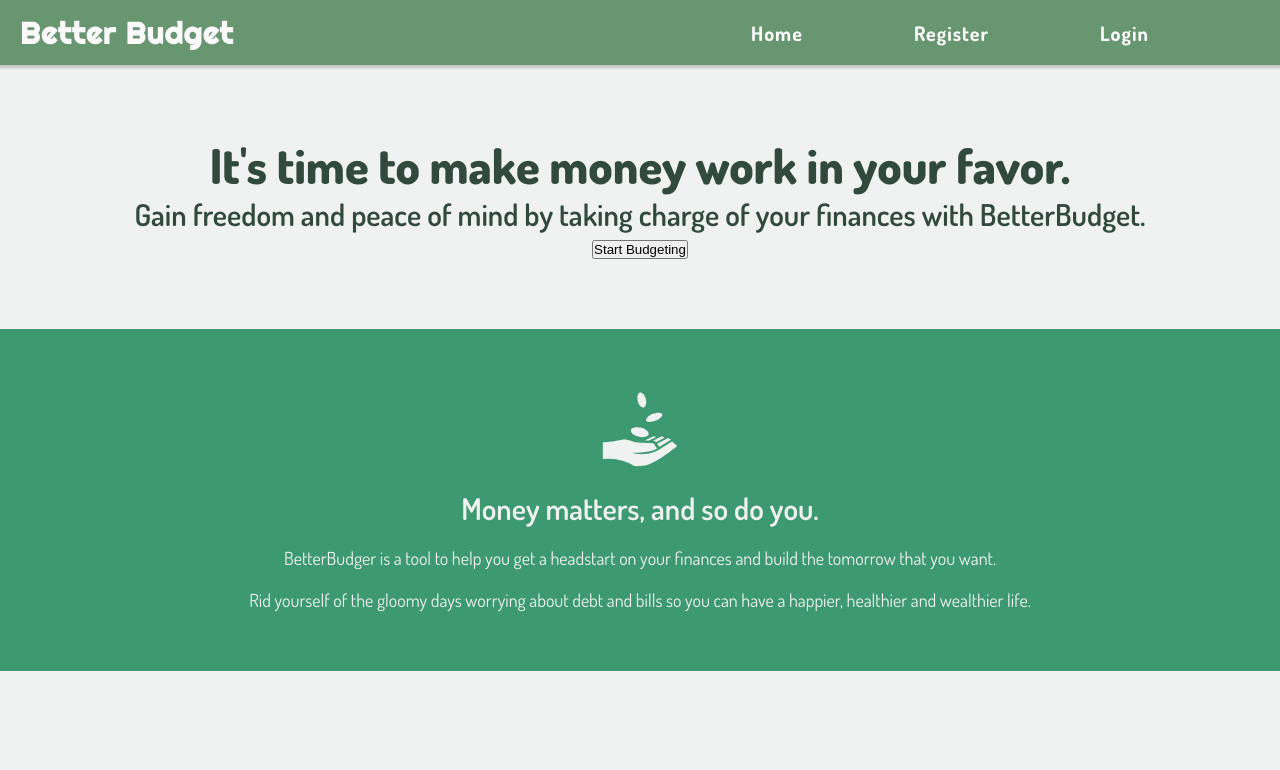
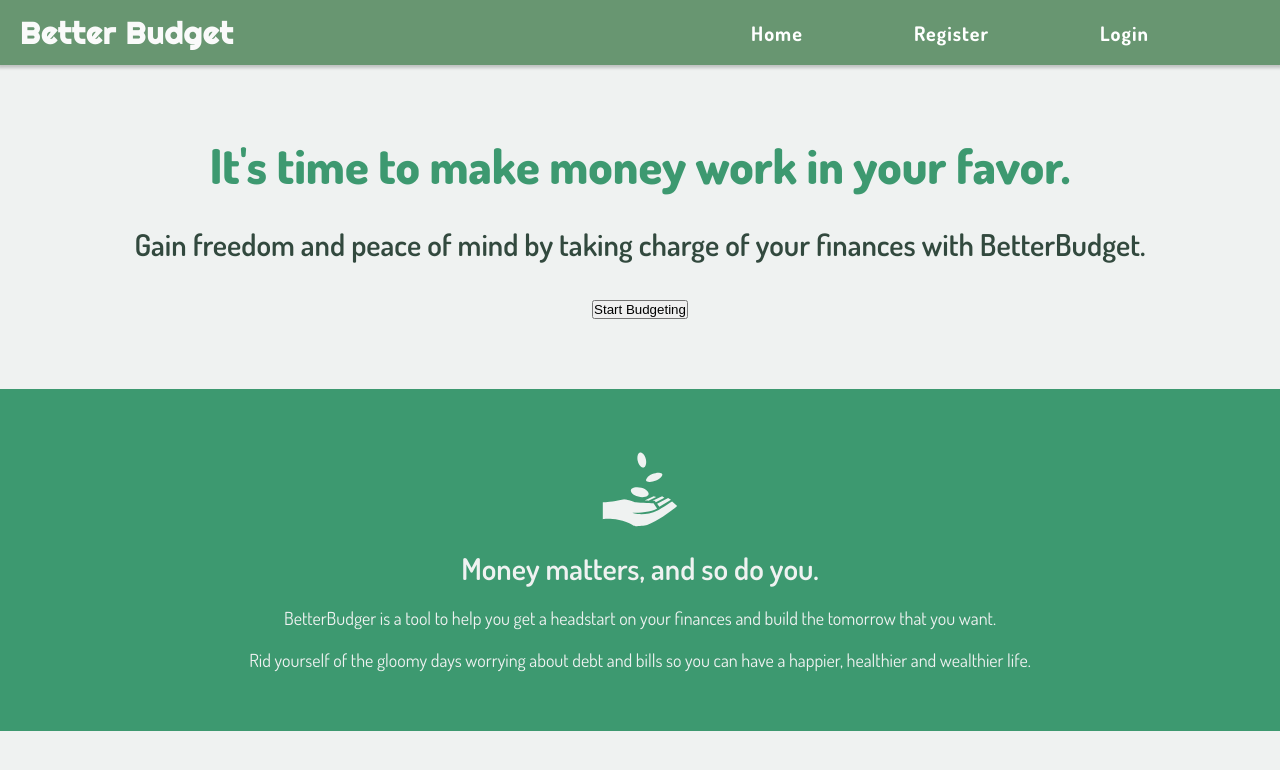
Before and after one commit to JohnSebastian3/better-budget, a React (Create React App) app in the folder client/: page / in a window 1280 px wide. Shown: the top 770 px of the page. Built offline with nearby package versions, Linux system fonts and the light colour scheme; no server answers; a web font is replaced by a local one.

Commit message:
Add flex

```diff
--- a/client/src/pages/Homepage/Header/Header.module.css
+++ b/client/src/pages/Homepage/Header/Header.module.css
@@ -1,12 +1,15 @@
 .header {
-  /* background-color: rgba(81, 224, 108, 0.33); */
   color: #32493e;
 }
 
-/* .header__h1 {
-  font-size: ;
-} */
+.header__h1 {
+  color: #3D9970;
+
+}
 
 .header__main-section {
   padding: 50px 0;
+  display: flex;
+  flex-direction: column;
+  gap: 3rem;
 }
```
